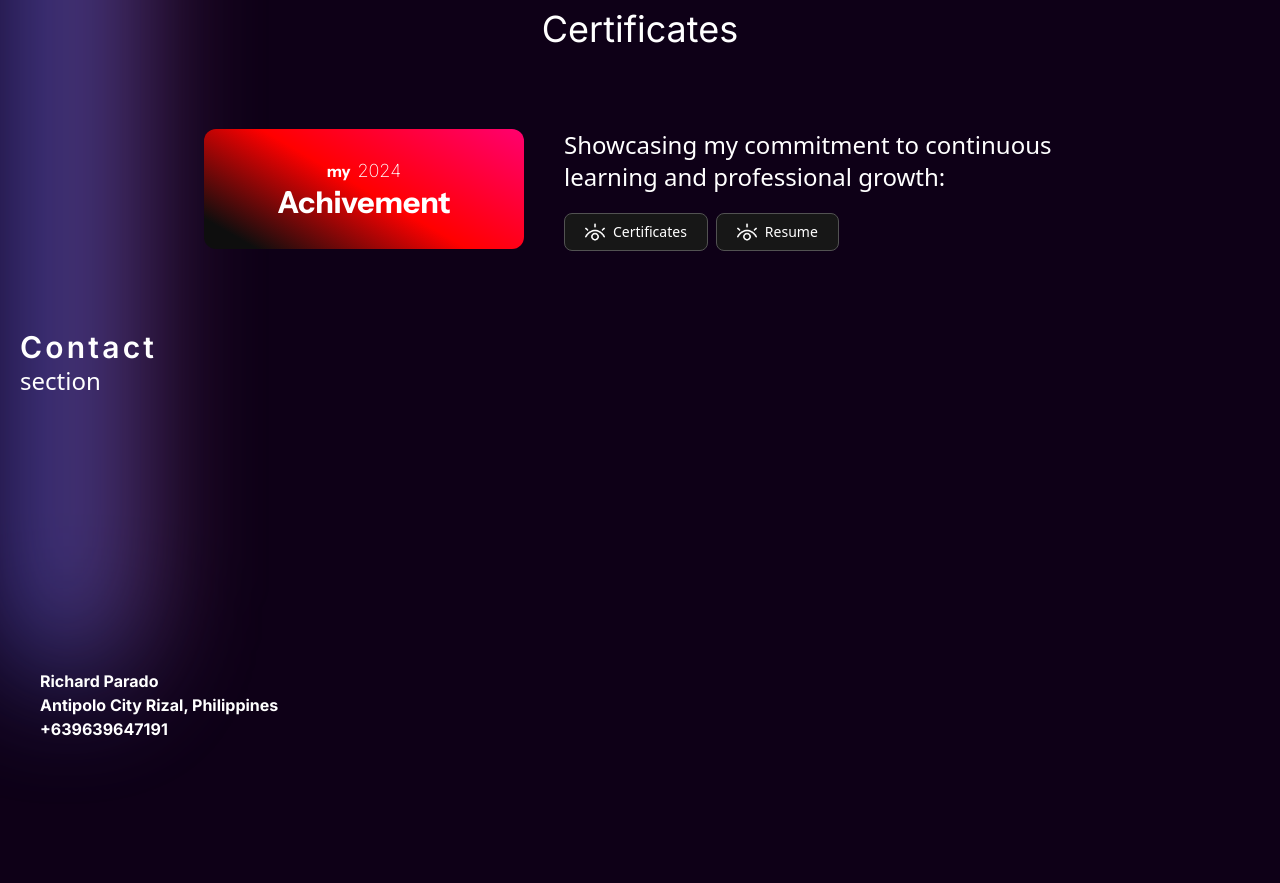
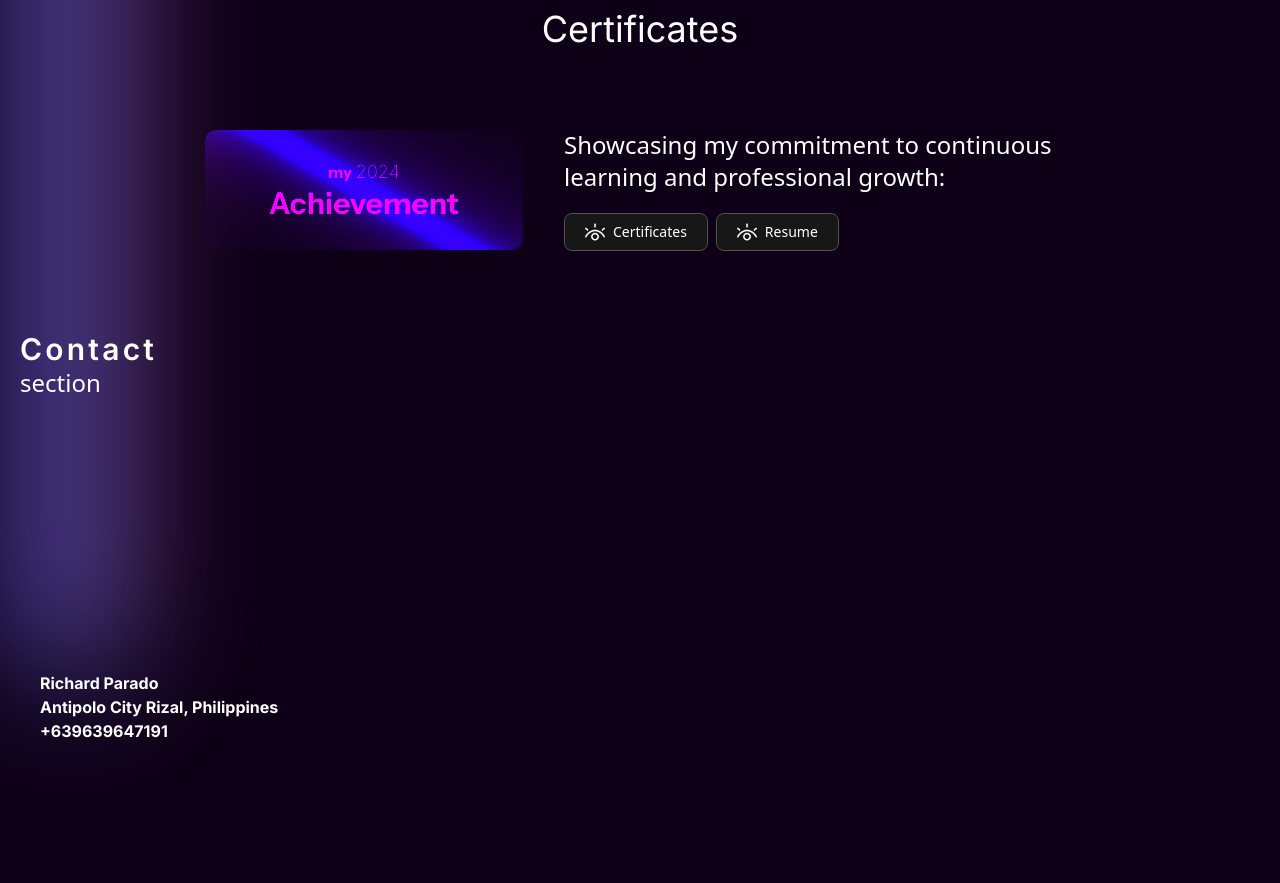
Before and after one commit to RichardPharads/portfolioWebsite, a React (Vite) app: page / in a window 1280 px wide. Shown: the part 3600-4483 px from the top of the page. Built offline with nearby package versions, Linux system fonts and the light colour scheme.

Commit message:
added gradient card in certificate secrttion

```diff
--- a/src/Skills.jsx
+++ b/src/Skills.jsx
@@ -47,12 +47,31 @@ const Skills = forwardRef((props, ref) => {
 
         <div className=' flex flex-col justify-center  sm:flex-row gap-10 py-20'>
 
-          <div className='w-80 grid gap-2'>
-            <div className='w-full text-center py-7  bg-custom-gradient rounded-xl'>
-              <h2 className='font-instrument font-extralight px-10'><span className=' pr-1'>my</span> <span className='font-inter text-lg'>2024</span> <br /> <span className=' text-3xl capitalize'>achivement</span></h2>
-            </div>
+         <div className="w-80 grid gap-2">
+  <div
+    className="
+      w-full
+      text-center
+      py-7
+      rounded-xl
+      border border-gray-800
+      bg-custom-gradient
+      bg-white/10
+      backdrop-blur-md
+      shadow-lg
+      mix-blend-color-dodge
+      duration-500
 
-          </div>
+    "
+  >
+    <h2 className="font-instrument font-extralight px-10 text-white">
+      <span className="pr-1">my</span>
+      <span className="font-inter text-lg">2024</span>
+      <br />
+      <span className="text-3xl capitalize">achievement</span>
+    </h2>
+  </div>
+</div>
 
 
 
--- a/tailwind.config.js
+++ b/tailwind.config.js
@@ -11,7 +11,8 @@ export default {
         instrument: "Instrument Sans",
       },
       backgroundImage: {
-        'custom-gradient': 'linear-gradient(30deg ,#0E0E0E 10% , #FF0000 50% ,#FF006F 100%)',
+        'custom-gradient': 'linear-gradient(30deg ,#2d003b 10% , #c105fa 50% ,#190024 100%)',
+
       },
       letterSpacing:{
         'heroSpacing': '0.2rem',
```
